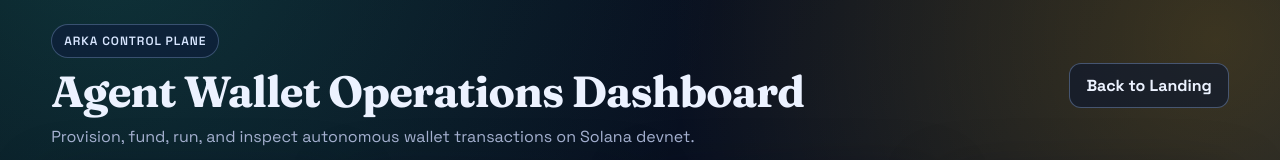
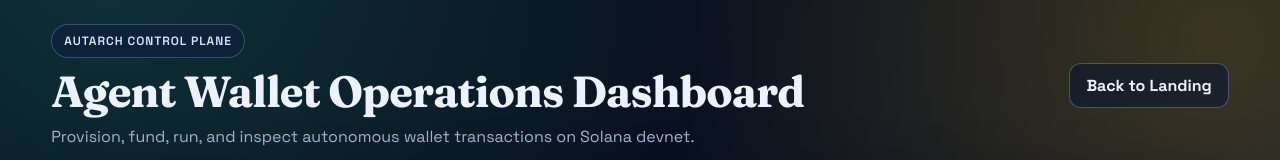
Before and after one commit to Nnadijoshuac/Arka, a Next.js app in the folder apps/web/: page /app in a window 1280 px wide. Shown: the top 160 px of the page. Built offline with nearby package versions, Linux system fonts and the light colour scheme; no server answers.

Commit message:
chore(web): rename control plane brand to Autarch

```diff
--- a/apps/web/src/app/app/page.tsx
+++ b/apps/web/src/app/app/page.tsx
@@ -101,7 +101,7 @@ export default function DashboardPage() {
       <div className="container">
         <header className="app-header">
           <div>
-            <div className="pill">Arka Control Plane</div>
+            <div className="pill">Autarch Control Plane</div>
             <h1 className="display">Agent Wallet Operations Dashboard</h1>
             <p>Provision, fund, run, and inspect autonomous wallet transactions on Solana devnet.</p>
           </div>
```
